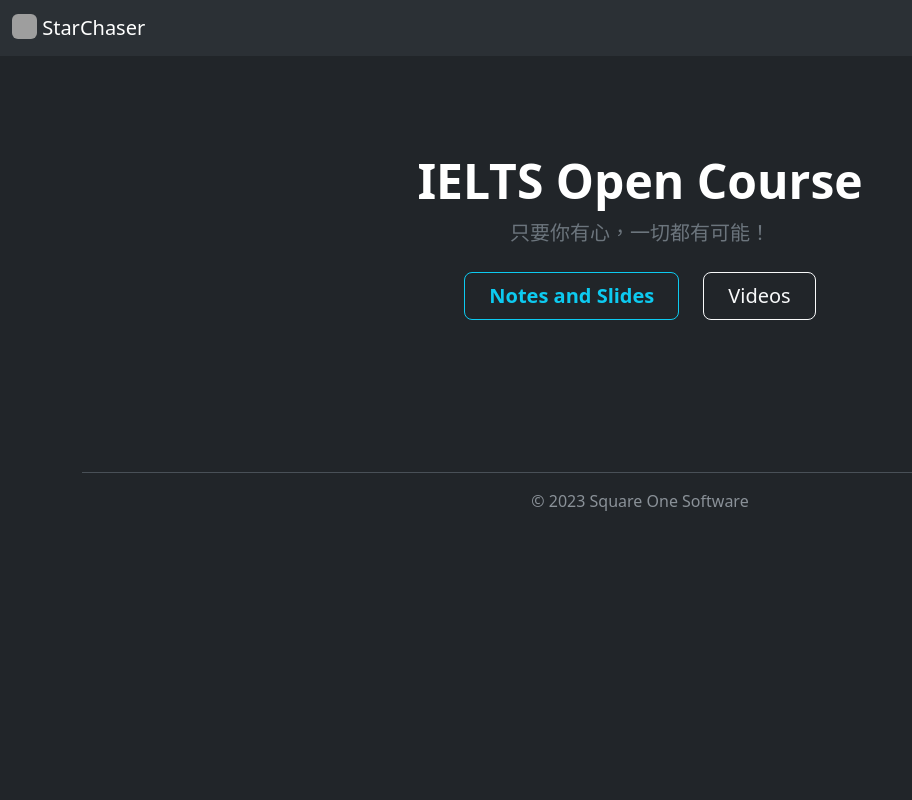
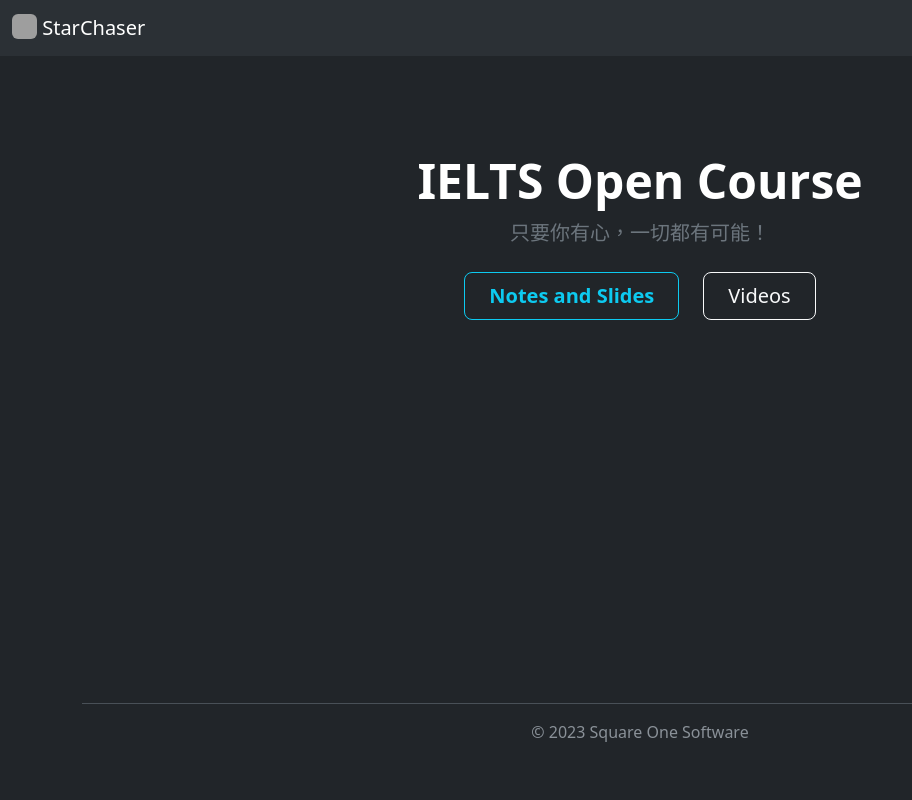
Before and after one commit to louiskwt/starchaser-portal, a Django app: page / in a window 1280 px wide. Shown: the whole page, without its empty margins (0-912 px from the left). Run offline with Django 4.2, Linux system fonts and the light colour scheme; grey boxes are pictures that could not be loaded.

Commit message:
fixed footer position

```diff
--- a/templates/base.html
+++ b/templates/base.html
@@ -42,7 +42,7 @@
       crossorigin="anonymous" />
     <title>StarChaser | {% block title %}{% endblock title %}</title>
   </head>
-  <body>
+  <body style="height: 100vh" class="position-relative">
     {% include "nav.html" %}
 
     <div>{% block content %} {% endblock content %}</div>
--- a/templates/footer.html
+++ b/templates/footer.html
@@ -1,4 +1,4 @@
-<div class="container">
+<div class="container fixed-bottom">
   <footer class="py-3 my-4">
     <ul class="nav justify-content-center border-bottom pb-3 mb-3"></ul>
     <p class="text-center text-muted">© 2023 Square One Software</p>
```
